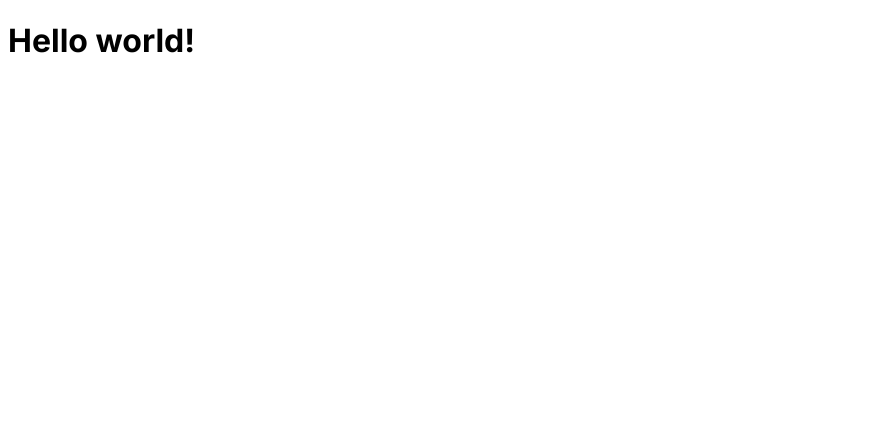
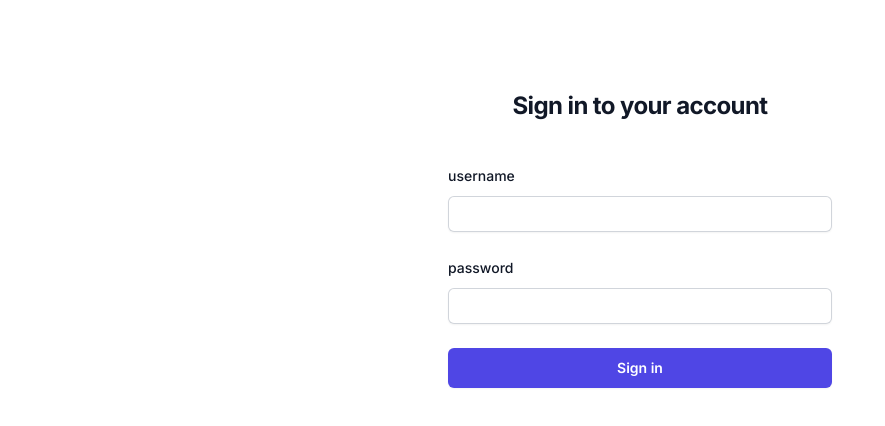
Before and after one commit to SlmSlm/ICAP, a Next.js app: page / in a window 1280 px wide. Shown: the top 426 px of the page, without its empty margins (0-885 px from the left). Built offline with nearby package versions, Linux system fonts and the light colour scheme.

Commit message:
Log in layout

```diff
--- /dev/null
+++ b/postcss.config.js
@@ -0,0 +1,6 @@
+module.exports = {
+  plugins: {
+    tailwindcss: {},
+    autoprefixer: {},
+  },
+}
--- /dev/null
+++ b/src/app/components/Input.tsx
@@ -0,0 +1,49 @@
+import { IForm } from "./Login";
+
+interface InputProps {
+  target: string;
+  type: string;
+  value: string;
+  errors: IForm;
+  handleChange: (fieldName: string, value: string) => void;
+}
+
+const Input: React.FC<InputProps> = ({
+  target,
+  type,
+  value,
+  errors,
+  handleChange,
+}) => (
+  <div>
+    <label
+      htmlFor={target}
+      className="block text-sm font-medium leading-6 text-gray-900"
+    >
+      {target}
+    </label>
+    <div className="mt-2">
+      <input
+        id={target}
+        name={target}
+        type={type}
+        autoComplete={target}
+        required
+        value={value}
+        className="block w-full rounded-md border-0 p-1.5 text-gray-900 shadow-sm ring-1 ring-inset ring-gray-300 placeholder:text-gray-400 focus:ring-2 focus:ring-inset focus:ring-indigo-600 sm:text-sm sm:leading-6"
+        onChange={(e) => handleChange(target, e.target.value)}
+      />
+
+      {errors[target as keyof IForm] && (
+        <span
+          className="hasError block w-fit mt-1 p-1 text-red-700 border-2 border-red-700 rounded-md"
+          style={{ animation: "pulsate 5s infinite" }}
+        >
+          {errors[target as keyof IForm]}
+        </span>
+      )}
+    </div>
+  </div>
+);
+
+export default Input;
--- /dev/null
+++ b/src/app/components/Login.tsx
@@ -0,0 +1,95 @@
+"use client";
+
+import { useState } from "react";
+import Input from "./Input";
+
+export interface IForm {
+  username: string;
+  password: string;
+}
+
+export default function Login() {
+  const [form, setForm] = useState<IForm>({ username: "", password: "" });
+  const [errors, setErrors] = useState<IForm>({ username: "", password: "" });
+
+  const handleFormChange = (fieldName: string, value: string) => {
+    setForm({ ...form, [fieldName]: value });
+    validateInput(fieldName, value);
+  };
+
+  const validateInput = (fieldName: string, value: string) => {
+    if (fieldName === "username") {
+      if (value.length < 1 || value.length > 150) {
+        setErrors({
+          ...errors,
+          username: "Username should contain 1-150 characters",
+        });
+      } else {
+        setErrors({ ...errors, username: "" });
+      }
+    }
+
+    if (fieldName === "password") {
+      if (value.length < 1 || value.length > 128) {
+        setErrors({
+          ...errors,
+          password: "Password should contain 1-128 characters",
+        });
+      } else {
+        setErrors({ ...errors, password: "" });
+      }
+    }
+  };
+
+  const hasErrors = Object.values(errors).some((error) => !!error);
+
+  return (
+    <>
+      <div className="flex min-h-full flex-1 flex-col justify-center px-6 py-12 lg:px-8">
+        <div className="sm:mx-auto sm:w-full sm:max-w-sm">
+          {/* <img
+            className="mx-auto h-10 w-auto"
+            src="https://tailwindui.com/img/logos/mark.svg?color=indigo&shade=600"
+            alt="Your Company"
+          /> */}
+          <h2 className="mt-10 text-center text-2xl font-bold leading-9 tracking-tight text-gray-900">
+            Sign in to your account
+          </h2>
+        </div>
+
+        <div className="mt-10 sm:mx-auto sm:w-full sm:max-w-sm">
+          <form className="space-y-6" action="#" method="POST">
+            <Input
+              target="username"
+              type="text"
+              value={form.username}
+              errors={errors}
+              handleChange={handleFormChange}
+            />
+            <Input
+              target="password"
+              type="password"
+              value={form.password}
+              errors={errors}
+              handleChange={handleFormChange}
+            />
+
+            <div>
+              <button
+                type="submit"
+                disabled={hasErrors}
+                className={`flex w-full justify-center rounded-md py-2 text-sm font-semibold leading-6 text-white shadow-sm ${
+                  hasErrors
+                    ? "bg-indigo-600 bg-opacity-50 text-opacity-50 cursor-not-allowed"
+                    : "bg-indigo-600 hover:bg-indigo-500 focus-visible:outline focus-visible:outline-2 focus-visible:outline-offset-2 focus-visible:outline-indigo-600"
+                }`}
+              >
+                Sign in
+              </button>
+            </div>
+          </form>
+        </div>
+      </div>
+    </>
+  );
+}
--- a/src/app/globals.css
+++ b/src/app/globals.css
@@ -0,0 +1,18 @@
+@tailwind base;
+@tailwind components;
+@tailwind utilities;
+
+@keyframes pulsate {
+    0% {
+      border-color: red;
+      transform: scale(0.9);
+    }
+    50% {
+      border-color: transparent;
+      transform: scale(1.0);
+    }
+    100% {
+      border-color: red;
+      transform: scale(0.9);
+    }
+  }
--- a/src/app/layout.tsx
+++ b/src/app/layout.tsx
@@ -1,22 +1,21 @@
-import type { Metadata } from 'next'
-import { Inter } from 'next/font/google'
-import './globals.css'
+import type { Metadata } from "next";
+import { Inter } from "next/font/google";
+import Login from "./components/Login";
+import "./globals.css";
 
-const inter = Inter({ subsets: ['latin'] })
+const inter = Inter({ subsets: ["latin"] });
 
 export const metadata: Metadata = {
-  title: 'Create Next App',
-  description: 'Generated by create next app',
-}
+  title: "Create Next App",
+  description: "Generated by create next app",
+};
 
-export default function RootLayout({
-  children,
-}: {
-  children: React.ReactNode
-}) {
+export default function RootLayout() {
   return (
     <html lang="en">
-      <body className={inter.className}>{children}</body>
+      <body className={inter.className}>
+        <Login />
+      </body>
     </html>
-  )
+  );
 }
--- /dev/null
+++ b/tailwind.config.js
@@ -0,0 +1,8 @@
+/** @type {import('tailwindcss').Config} */
+module.exports = {
+  content: ["./src/**/*.{js,ts,jsx,tsx,mdx}"],
+  theme: {
+    extend: {},
+  },
+  plugins: [],
+};
```
Also changed, not shown: package.json (+8 -4 lines), 1 other file (tests, documents, lock files or other folders).
